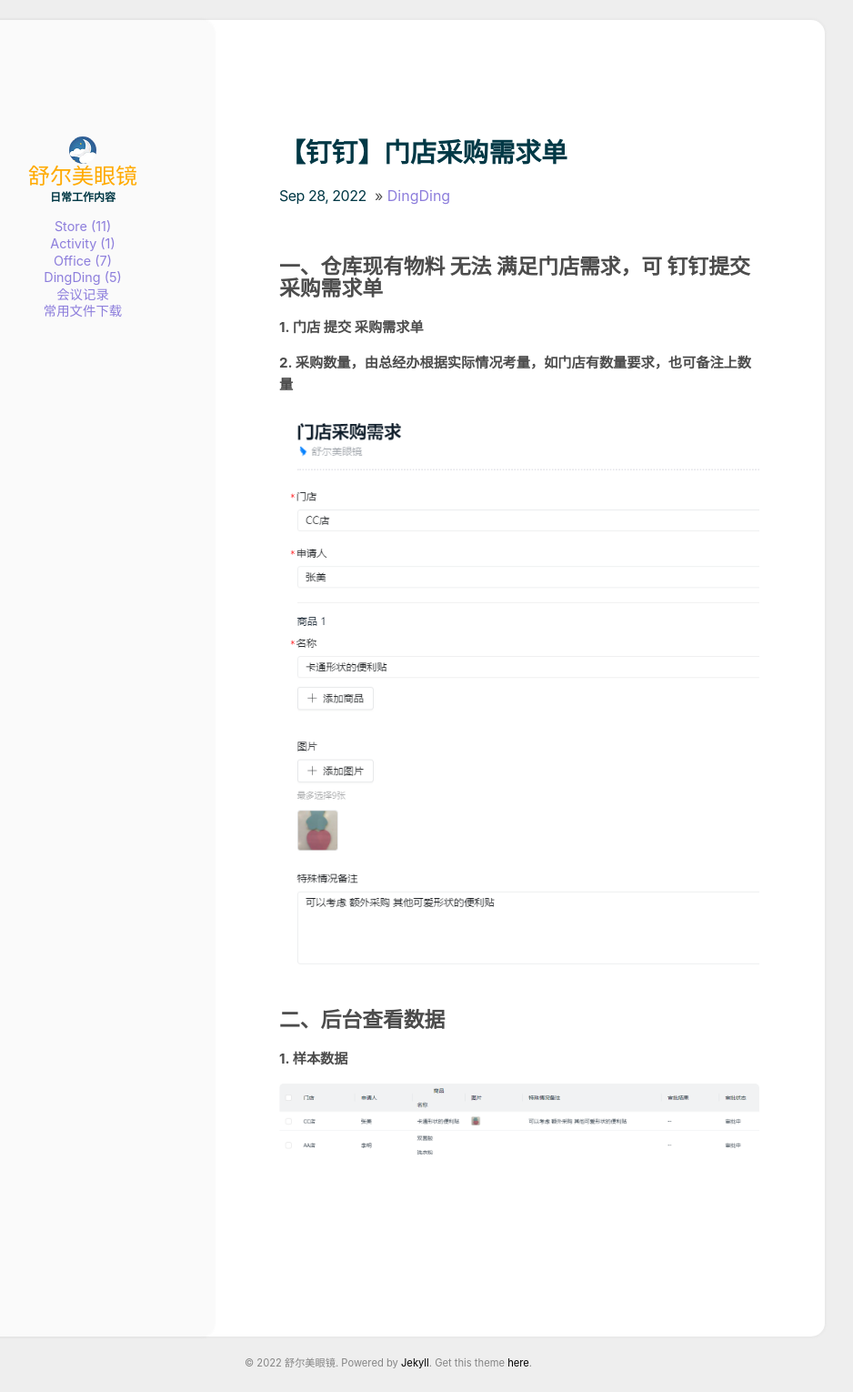
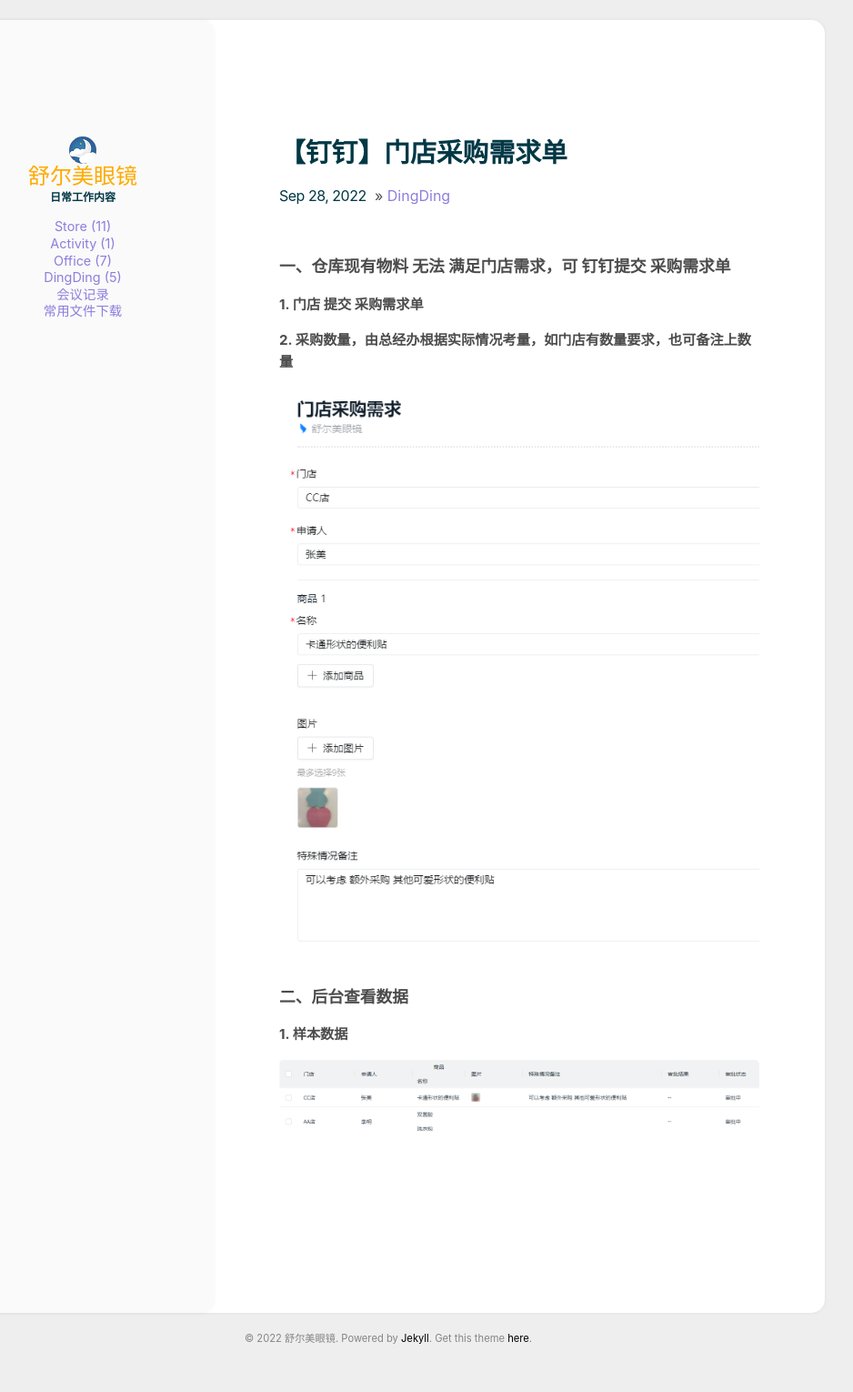
Before and after one commit to cuihuanhuan/cuihuanhuan.github.io, a Jekyll site: the page built from _posts/2022-09-28-【钉钉】门店采购需求单.md, in a window 1280 px wide. Shown: the whole page at 91% size, without its empty margins (213-1151 px from the left). Built offline with Jekyll 4.4.1, drawn with Linux system fonts in a browser that asks for light colours; after the commit the page ends 1504 px from its top, so only the background shows below that.

```diff
--- a/_posts/2022-09-28-【钉钉】门店采购需求单.md
+++ b/_posts/2022-09-28-【钉钉】门店采购需求单.md
@@ -5,7 +5,7 @@ category: DingDing
 ---
 
 
-## 一、仓库现有物料 无法 满足门店需求，可 钉钉提交 采购需求单
+### 一、仓库现有物料 无法 满足门店需求，可 钉钉提交 采购需求单
 
 **1. 门店 提交 采购需求单**
 
@@ -15,7 +15,7 @@ category: DingDing
 ![order_for_card](/images/to_purchase_form.png)
 
 
-## 二、后台查看数据
+### 二、后台查看数据
 
 **1. 样本数据**
 
```
